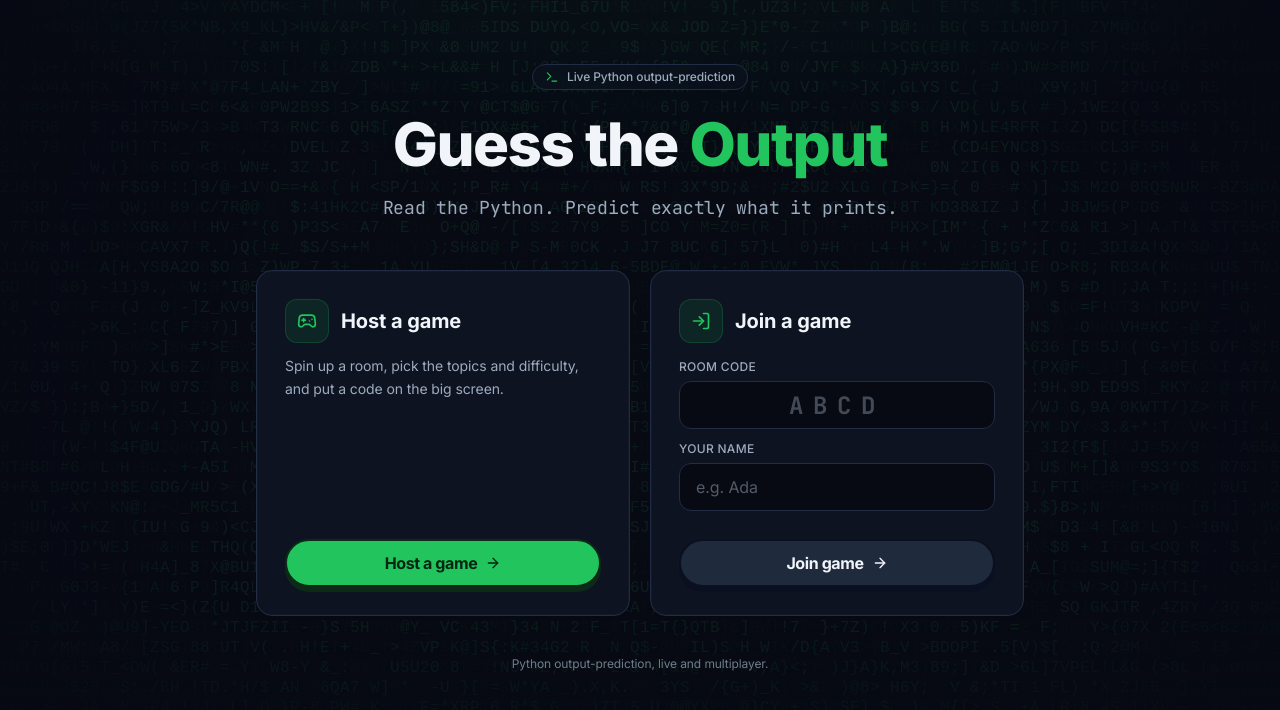
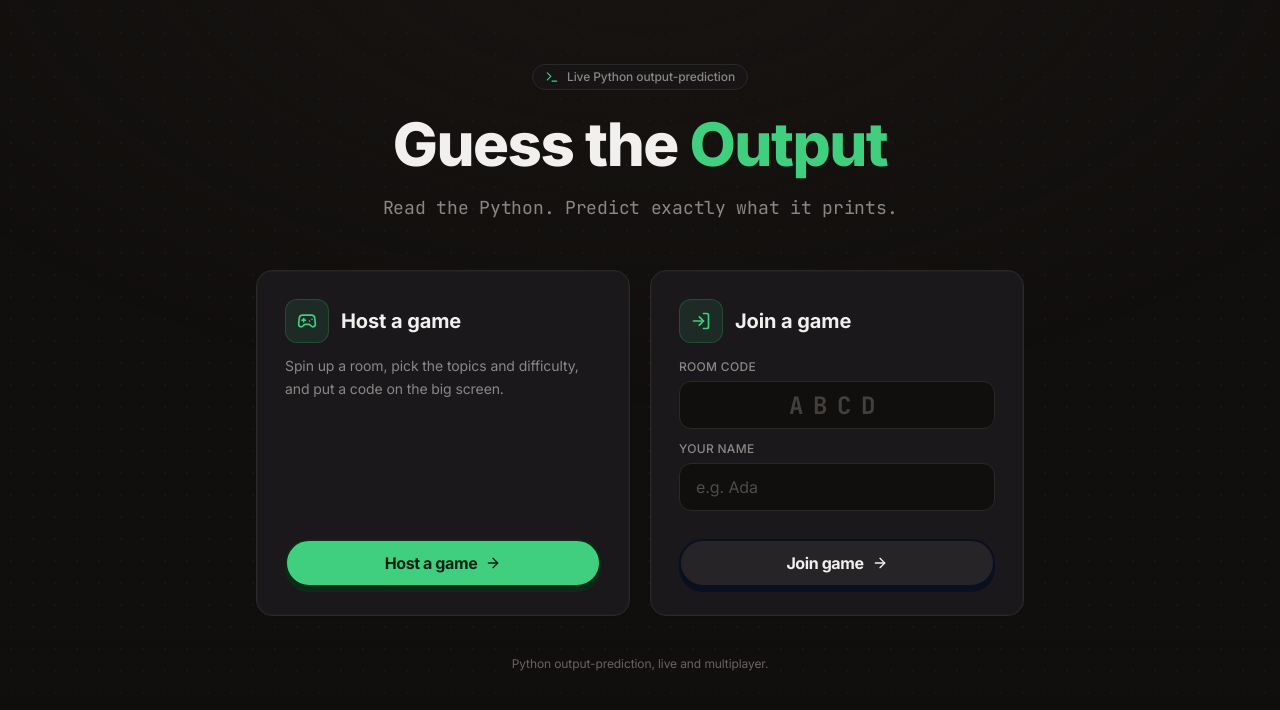
Before and after one commit to opensource-iis/Guess-The-Output, a React (Vite) app in the folder client/: page / in a window 1280 px wide. Shown: the top 710 px of the page. Built offline with nearby package versions, Linux system fonts and the light colour scheme; the HTML template or start-up script is replaced by a standard one.

Commit message:
Add the warm terminal design tokens and dot-grid background

```diff
--- a/client/src/components/ui/app-background.tsx
+++ b/client/src/components/ui/app-background.tsx
@@ -1,20 +1,15 @@
-import LetterGlitch from './letter-glitch'
-
 /**
- * One consistent backdrop for every screen (mounted once in App). A very subtle code-glitch
- * layer + a soft top wash + a bottom fade — so the background reads the same on the landing,
- * host, and player pages instead of each screen doing its own thing.
+ * One consistent backdrop for every screen (mounted once in App). A near-invisible dot grid
+ * for depth + a soft warm vignette — deliberately quiet. (Replaces the digital-rain texture,
+ * which was generic "coding site" shorthand unrelated to this product.)
  */
 export default function AppBackground() {
   return (
-    <div aria-hidden="true" className="pointer-events-none fixed inset-0 -z-10 overflow-hidden">
-      <div className="absolute inset-0 opacity-[0.09]">
-        <LetterGlitch glitchSpeed={72} outerVignette smooth />
-      </div>
-      {/* faint green wash up top to seat the content */}
-      <div className="absolute inset-0 bg-[radial-gradient(90%_60%_at_50%_-12%,hsl(var(--primary)/0.05),transparent_60%)]" />
-      {/* fade to solid at the bottom so footers/controls sit cleanly */}
-      <div className="absolute inset-x-0 bottom-0 h-48 bg-gradient-to-t from-background to-transparent" />
+    <div aria-hidden="true" className="dot-grid pointer-events-none fixed inset-0 -z-10">
+      {/* warm vignette from the top to seat the content */}
+      <div className="absolute inset-0 bg-[radial-gradient(120%_110%_at_50%_-10%,hsl(24_18%_9%/0.7),transparent_55%)]" />
+      {/* fade to solid at the bottom so controls sit cleanly */}
+      <div className="absolute inset-x-0 bottom-0 h-40 bg-gradient-to-t from-background to-transparent" />
     </div>
   )
 }
--- a/client/src/index.css
+++ b/client/src/index.css
@@ -4,25 +4,27 @@
 
 @layer base {
   :root {
-    /* slate dark + green primary — shadcn-compatible HSL tokens */
-    --background: 222 47% 5%;
-    --foreground: 210 40% 96%;
-    --card: 222 44% 9%;
-    --card-foreground: 210 40% 96%;
-    --primary: 142 71% 45%;          /* green-500 */
-    --primary-foreground: 144 80% 8%;
-    --secondary: 217 33% 18%;
-    --secondary-foreground: 210 40% 96%;
-    --muted: 217 33% 14%;
-    --muted-foreground: 215 20% 68%;
-    --accent: 142 71% 45%;
-    --accent-foreground: 144 80% 8%;
-    --destructive: 0 84% 63%;
+    /* Warm near-black terminal + three syntax-locked accents (keyword/string/number). */
+    --background: 20 10% 6%;      /* #100E0D warm near-black */
+    --foreground: 30 13% 94%;     /* #F2F0EE */
+    --card: 280 6% 10%;           /* #19171A surface — primary containers only */
+    --card-foreground: 30 13% 94%;
+    --primary: 146 60% 53%;       /* #3ECF7E refined green — actions + selected */
+    --primary-foreground: 146 45% 8%;
+    --secondary: 285 5% 15%;
+    --secondary-foreground: 30 13% 94%;
+    --muted: 285 5% 13%;
+    --muted-foreground: 30 3% 53%; /* #8C8884 */
+    --accent: 146 60% 53%;
+    --accent-foreground: 146 45% 8%;
+    --destructive: 0 72% 60%;
     --destructive-foreground: 0 0% 100%;
-    --border: 222 33% 20%;
-    --input: 222 33% 20%;
-    --ring: 142 71% 45%;
-    --radius: 0.7rem;
+    --border: 24 7% 16%;
+    --input: 24 7% 16%;
+    --ring: 146 60% 53%;
+    --keyword: 276 68% 75%;       /* #C792EA violet — Python keywords / host emphasis */
+    --string: 42 74% 57%;         /* #E3B341 amber — Python strings / join emphasis */
+    --radius: 0.6rem;
   }
 
   * { border-color: hsl(var(--border)); }
@@ -35,44 +37,60 @@
     -webkit-font-smoothing: antialiased;
     letter-spacing: -0.006em;
   }
-  ::selection { background: rgba(34, 197, 94, .28); color: #fff; }
+  ::selection { background: hsl(146 60% 53% / .3); color: #fff; }
 }
 
 @layer utilities {
   .scrollbar-hide { -ms-overflow-style: none; scrollbar-width: none; }
   .scrollbar-hide::-webkit-scrollbar { display: none; }
   .text-balance { text-wrap: balance; }
+  .tabular { font-variant-numeric: tabular-nums; }
+  /* near-invisible dot grid for depth (replaces the digital-rain texture) */
+  .dot-grid {
+    background-image: radial-gradient(circle, hsl(30 13% 94% / 0.035) 1px, transparent 1px);
+    background-size: 22px 22px;
+  }
 }
 
 @layer components {
   .code-block {
     font-family: theme('fontFamily.mono');
-    background: #05080f;
+    background: #0c0a09;
     border: 1px solid hsl(var(--border));
-    border-radius: 0.75rem;
+    border-radius: 0.6rem;
     overflow: auto;
     white-space: pre;
     tab-size: 4;
-    line-height: 1.6;
+    line-height: 1.65;
   }
-  .tok-kw { color: #7dd3fc; }
-  .tok-str { color: #86efac; }
-  .tok-num { color: #93c5fd; }
-  .tok-com { color: #64748b; font-style: italic; }
-  .tok-fn { color: #c4b5fd; }
-  .tok-builtin { color: #fcd34d; }
+  /* Highlight tokens pulled from real Python syntax semantics. */
+  .tok-kw { color: #c792ea; }       /* keyword — violet */
+  .tok-str { color: #e3b341; }      /* string — amber */
+  .tok-num { color: #3ecf7e; }      /* number — green */
+  .tok-com { color: #6b655f; font-style: italic; }
+  .tok-fn { color: #82aaff; }       /* function — calm blue */
+  .tok-builtin { color: #82aaff; }
 }
 
-/* Title "gradually appears from the effect": fade up + de-blur over the decrypt. */
+/* Hero / title reveal: fade up + de-blur. */
 @keyframes titleIn {
   from { opacity: 0; transform: translateY(10px); filter: blur(6px); }
   to { opacity: 1; transform: none; filter: blur(0); }
 }
 .animate-title-in { animation: titleIn 1.1s cubic-bezier(0.22, 1, 0.36, 1) both; }
-@media (prefers-reduced-motion: reduce) {
-  .animate-title-in { animation: none; }
+
+/* Staggered per-line reveal for the hero snippet. */
+@keyframes lineIn {
+  from { opacity: 0; transform: translateY(6px); }
+  to { opacity: 1; transform: none; }
 }
+.animate-line-in { animation: lineIn .5s cubic-bezier(0.22, 1, 0.36, 1) both; }
+
+/* Blinking >>> prompt where the predicted output goes. */
+@keyframes blink { 0%, 49% { opacity: 1; } 50%, 100% { opacity: 0; } }
+.animate-blink { animation: blink 1.05s steps(1) infinite; }
 
 @media (prefers-reduced-motion: reduce) {
+  .animate-title-in, .animate-line-in, .animate-blink { animation: none; }
   *, *::before, *::after { animation-duration: .001ms !important; transition-duration: .001ms !important; }
 }
--- a/client/tailwind.config.js
+++ b/client/tailwind.config.js
@@ -5,8 +5,11 @@ export default {
   theme: {
     extend: {
       fontFamily: {
+        // Body only — quiet humanist sans, zero personality.
         sans: ['Inter', 'system-ui', '-apple-system', 'Segoe UI', 'sans-serif'],
+        // Display + code — the product's whole world is monospaced.
         mono: ['"JetBrains Mono"', 'ui-monospace', 'SFMono-Regular', 'monospace'],
+        display: ['"JetBrains Mono"', 'ui-monospace', 'SFMono-Regular', 'monospace'],
       },
       colors: {
         border: 'hsl(var(--border))',
@@ -20,6 +23,9 @@ export default {
         accent: { DEFAULT: 'hsl(var(--accent))', foreground: 'hsl(var(--accent-foreground))' },
         card: { DEFAULT: 'hsl(var(--card))', foreground: 'hsl(var(--card-foreground))' },
         destructive: { DEFAULT: 'hsl(var(--destructive))', foreground: 'hsl(var(--destructive-foreground))' },
+        // Function-locked syntax accents (from Python highlight semantics).
+        keyword: 'hsl(var(--keyword))',
+        string: 'hsl(var(--string))',
         // direct brand greens for component use
         brand: {
           DEFAULT: '#22c55e',
```
